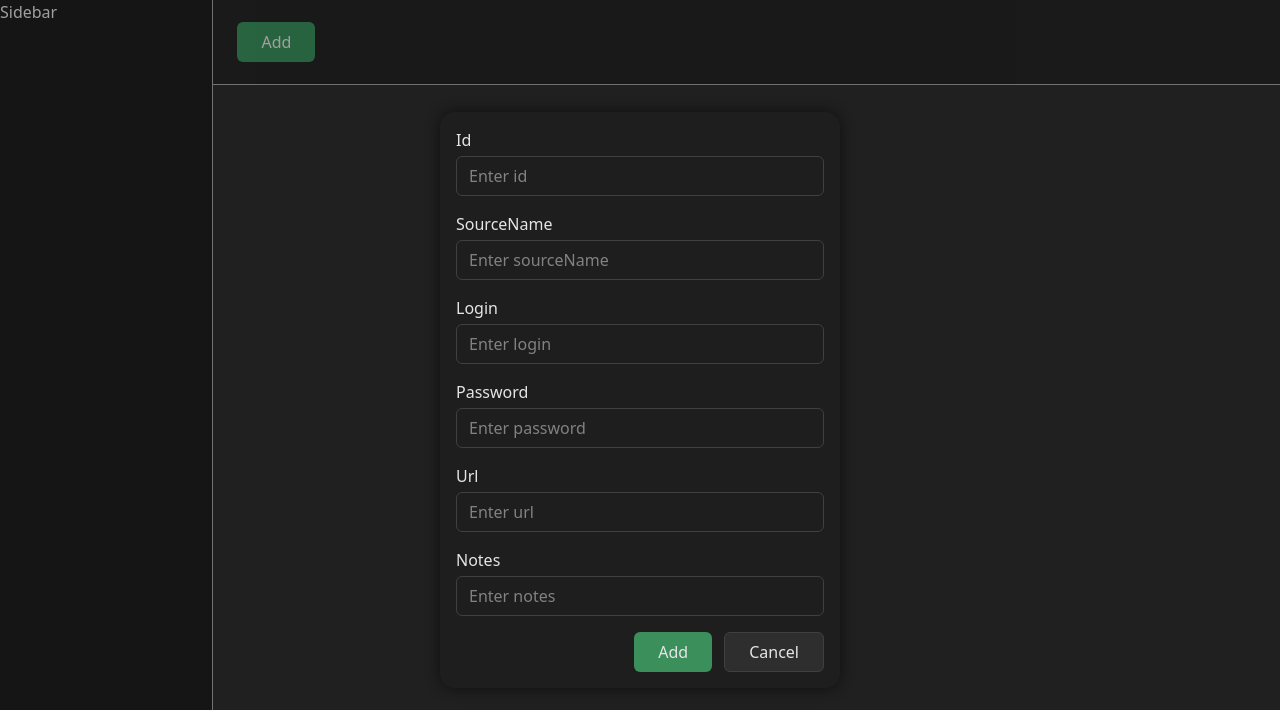
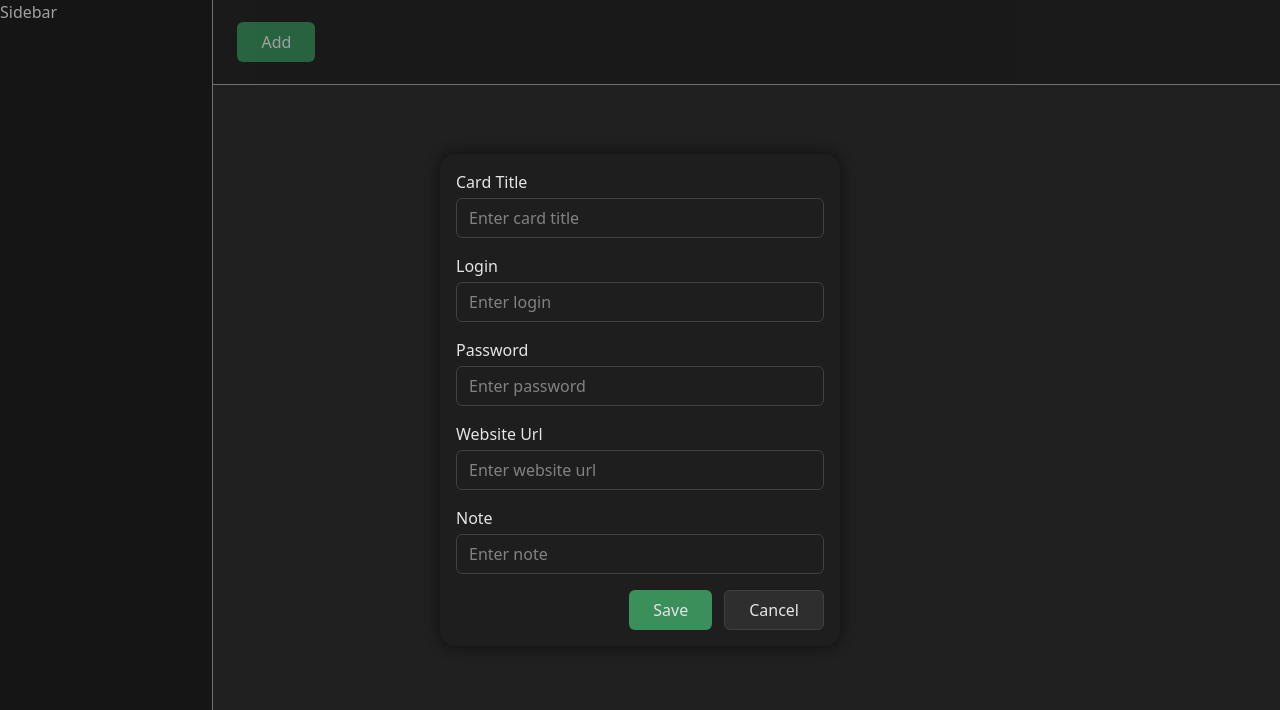
Before and after one commit to Pabl1k/desktop-password-manager, a React (Vite) app: page / in a window 1280 px wide. Both pictures are taken after a click on the button "Add". Shown: the top 710 px of the page. Built offline with nearby package versions, Linux system fonts and the light colour scheme.

Commit message:
create card changes

```diff
--- a/src/client/components/createCard/CreateCard.tsx
+++ b/src/client/components/createCard/CreateCard.tsx
@@ -1,15 +1,22 @@
 import { FC, useState } from 'react';
-import { WebsiteCard } from '../../types/types';
+import { WebsiteCard, WebsiteCardCreate } from '../../types/types';
 import Button from '../button/Button';
 import Input from '../input/Input';
 import Modal from '../modal/Modal';
 
 interface Props {
-  onSave: (newCard: WebsiteCard) => Promise<void>;
+  onSave: (newCard: WebsiteCardCreate) => Promise<void>;
 }
 
-const initialCardData: WebsiteCard = {
-  id: '',
+const titleMapper: Record<keyof WebsiteCardCreate, string> = {
+  sourceName: 'Card title',
+  login: 'Login',
+  password: 'Password',
+  url: 'Website url',
+  notes: 'Note'
+};
+
+const initialCardData: WebsiteCardCreate = {
   sourceName: '',
   login: '',
   password: '',
@@ -31,20 +38,29 @@ const CreateCard: FC<Props> = ({ onSave }) => {
   const handleSave = async () => {
     await onSave(newCardData);
     setModalOpen(false);
+    setNewCardData(initialCardData);
+  };
+
+  const handleCancel = () => {
+    setModalOpen(false);
+    setNewCardData(initialCardData);
   };
 
   return (
     <>
-      <Modal open={modalOpen} onClose={() => setModalOpen(false)}>
+      <Modal open={modalOpen} onClose={handleCancel}>
         <div className="p-4 flex flex-col gap-4">
-          {Object.keys(initialCardData).map((fieldName) => {
+          {Object.keys(initialCardData).map((field) => {
+            const fieldName = field as keyof WebsiteCardCreate;
+            const fieldTitle = titleMapper[fieldName];
+
             return (
               <div key={fieldName} className="flex flex-col">
-                <span className="capitalize mb-1">{fieldName}</span>
+                <span className="capitalize mb-1">{fieldTitle}</span>
                 <Input
-                  value={newCardData[fieldName as keyof WebsiteCard] ?? ''}
-                  placeholder={`Enter ${fieldName}`}
-                  onChange={(newValue) => handleChange(fieldName as keyof WebsiteCard, newValue)}
+                  value={newCardData[fieldName] ?? ''}
+                  placeholder={`Enter ${fieldTitle.toLowerCase()}`}
+                  onChange={(newValue) => handleChange(fieldName, newValue)}
                 />
               </div>
             );
@@ -52,9 +68,9 @@ const CreateCard: FC<Props> = ({ onSave }) => {
         </div>
         <div className="flex justify-end pr-4 mb-4">
           <Button type="add" onClick={handleSave}>
-            Add
+            Save
           </Button>
-          <Button className="ml-3" onClick={() => setModalOpen(false)}>
+          <Button className="ml-3" onClick={handleCancel}>
             Cancel
           </Button>
         </div>
--- a/src/client/components/toolbar/Toolbar.tsx
+++ b/src/client/components/toolbar/Toolbar.tsx
@@ -1,11 +1,11 @@
 import { FC } from 'react';
 import clsx from 'clsx';
-import { WebsiteCard } from '../../types/types';
+import { WebsiteCardCreate } from '../../types/types';
 import CreateCard from '../createCard/CreateCard';
 import styles from './Toolbar.module.scss';
 
 interface Props {
-  onNewCardCreate: (newCard: WebsiteCard) => Promise<void>;
+  onNewCardCreate: (newCard: WebsiteCardCreate) => Promise<void>;
 }
 const Toolbar: FC<Props> = ({ onNewCardCreate }) => {
   return (
```
